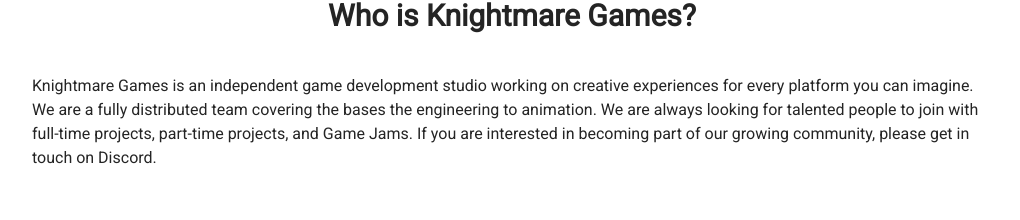
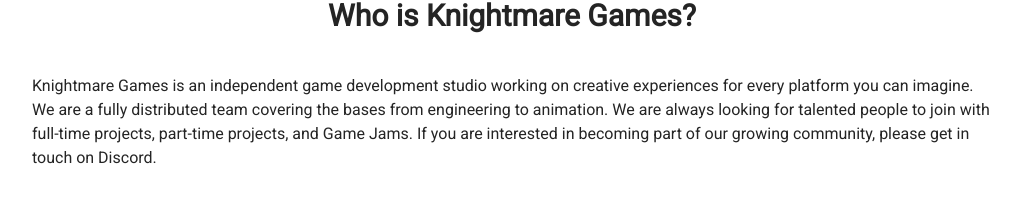
Before and after one commit to KnightmareGames/knightmare-games-web, a Nuxt app: page / in a window 1280 px wide. Shown: the part 1265-1485 px from the top of the page, without its empty margins (128-1148 px from the left). Built offline with nearby package versions, Linux system fonts and the light colour scheme.

Commit message:
Grammar fix on landing page

```diff
--- a/pages/index.vue
+++ b/pages/index.vue
@@ -51,7 +51,7 @@
       <div class="flex md:flex flex-wrap justify-center xl:w-4/5 md:mt-12 lg:mt-48 ">
         <h1 class="font-sans text-3xl text-primary font-bold">Who is Knightmare Games?</h1>
         <p class="font-sans text-primary font-light mt-10">Knightmare Games is an independent game development studio working on creative experiences for every platform you can imagine.
-          We are a fully distributed team covering the bases the engineering to animation.
+          We are a fully distributed team covering the bases from engineering to animation.
           We are always looking for talented people to join with full-time projects, part-time projects, and Game Jams.
           If you are interested in becoming part of our growing community, please get in touch on Discord.
         </p>
```
